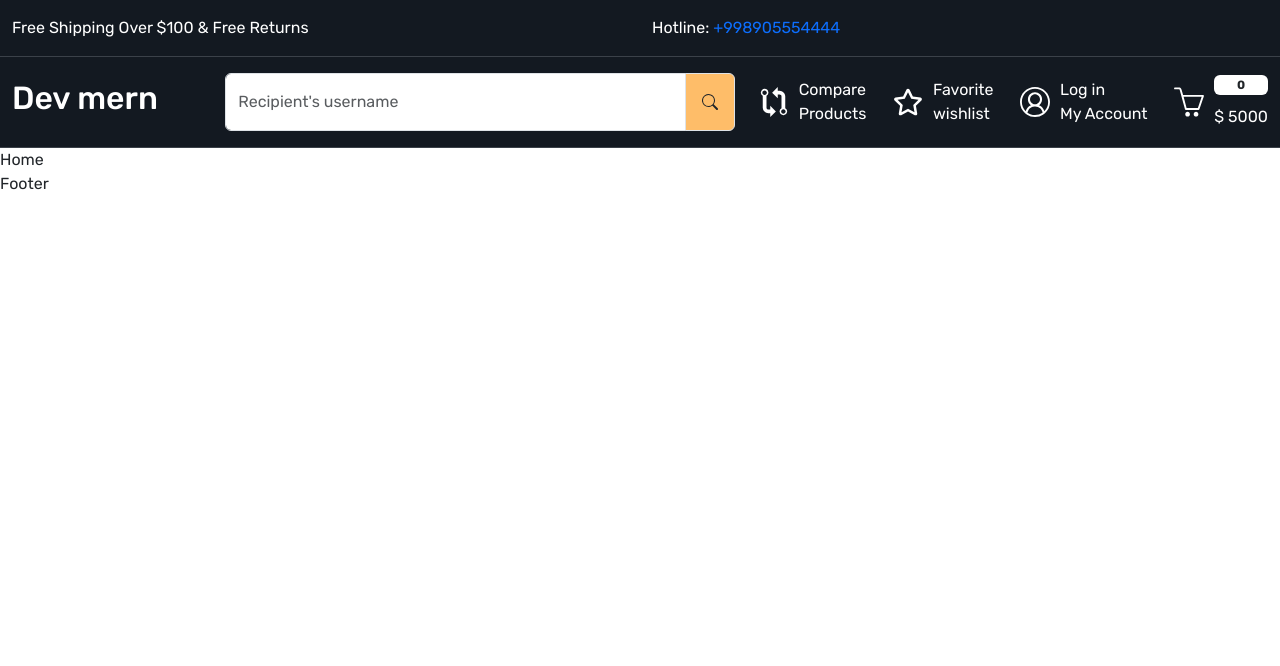
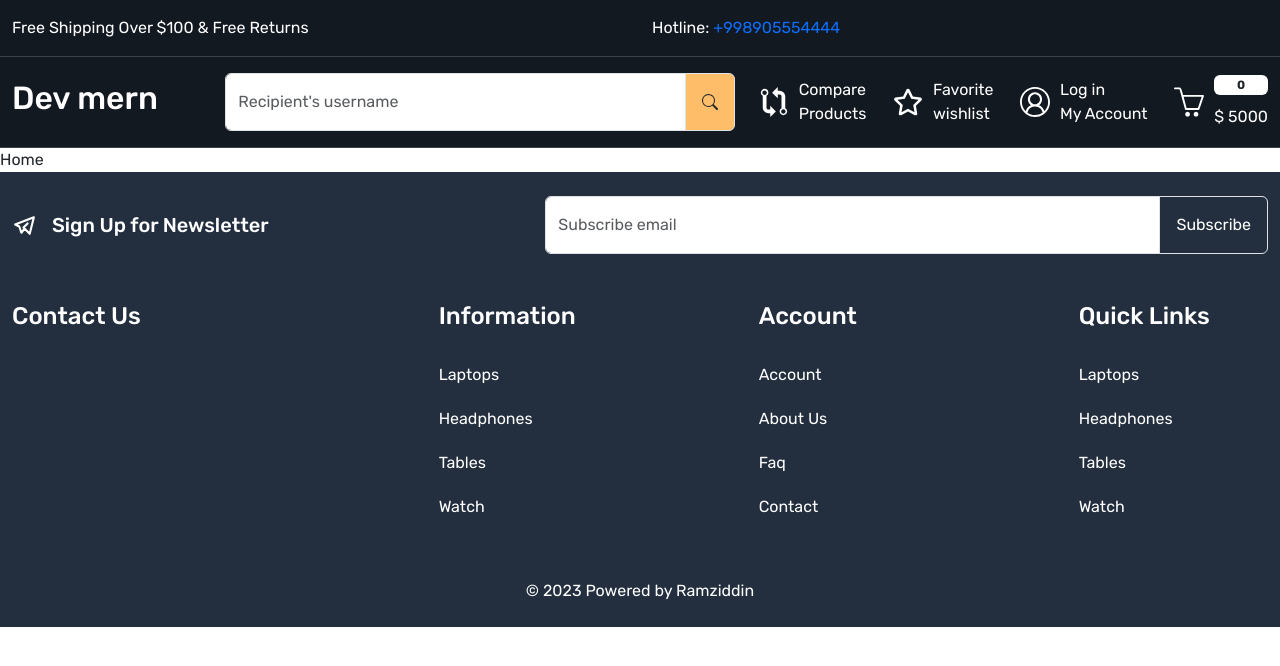
Before and after one commit to Engineer-Ramziddin/ecommerce-mern-js, a React (Create React App) app in the folder ui/: page / in a window 1280 px wide. Shown: the top 666 px of the page. Built offline with nearby package versions, Linux system fonts and the light colour scheme.

Commit message:
Add footer

```diff
--- a/ui/src/components/Footer.js
+++ b/ui/src/components/Footer.js
@@ -1,9 +1,83 @@
 import React from 'react'
+import {TbBrandTelegram} from "react-icons/tb";
+import {Link} from "react-router-dom";
 
 const Footer = () => {
-  return (
-    <div>Footer</div>
-  )
+    return (
+        <>
+            <footer className="py-4 ">
+                <div className="container-xxl">
+                    <div className="row">
+                        <div className="col-5 d-flex align-items-center">
+                            <div className="footer-top-data d-flex gap-15 align-items-center text-white">
+                                <TbBrandTelegram size={25}/>
+                                <h5 className="mb-0 text-white">Sign Up for Newsletter</h5>
+                            </div>
+                        </div>
+                        <div className="col-7">
+                            <div className="input-group ">
+                                <input
+                                    type="text"
+                                    className="form-control py-3"
+                                    placeholder="Subscribe email"
+                                    aria-label="Subscribe email"
+                                    aria-describedby="basic-addon2"
+                                />
+                                <span className="input-group-text p-3" id="basic-addon2">
+                                    Subscribe
+                                </span>
+                            </div>
+                        </div>
+                    </div>
+                </div>
+            </footer>
+            <footer className="py-4">
+                <div className="container-xxl">
+                    <div className="row">
+                        <div className="col-4">
+                            <h4 className="text-white mb-4">Contact Us</h4>
+                            <div></div>
+                        </div>
+                        <div className="col-3">
+                            <h4 className="text-white mb-4">Information</h4>
+                            <div className="footer-links d-flex flex-column">
+                                <Link to="" className="text-white py-2 mb-1">Laptops</Link>
+                                <Link to="" className="text-white py-2 mb-1">Headphones</Link>
+                                <Link to="" className="text-white py-2 mb-1">Tables</Link>
+                                <Link to="" className="text-white py-2 mb-1">Watch</Link>
+                            </div>
+                        </div>
+                        <div className="col-3">
+                            <h4 className="text-white mb-4">Account</h4>
+                            <div className="footer-links d-flex flex-column">
+                                <Link to="" className="text-white py-2 mb-1">Account</Link>
+                                <Link to="" className="text-white py-2 mb-1">About Us</Link>
+                                <Link to="" className="text-white py-2 mb-1">Faq</Link>
+                                <Link to="" className="text-white py-2 mb-1">Contact</Link>
+                            </div>
+                        </div>
+                        <div className="col-2">
+                            <h4 className="text-white mb-4">Quick Links</h4>
+                            <div className="footer-links d-flex flex-column">
+                                <Link to="" className="text-white py-2 mb-1">Laptops</Link>
+                                <Link to="" className="text-white py-2 mb-1">Headphones</Link>
+                                <Link to="" className="text-white py-2 mb-1">Tables</Link>
+                                <Link to="" className="text-white py-2 mb-1">Watch</Link>
+                            </div>
+                        </div>
+                    </div>
+                </div>
+            </footer>
+            <footer className="py-4">
+                <div className="container-xxl">
+                    <div className="col-12">
+                        <p className="text-center mb-0 text-white">&copy; {new Date().getFullYear()} Powered by
+                            Ramziddin</p>
+                    </div>
+                </div>
+            </footer>
+        </>
+    )
 }
 
 export default Footer
```
